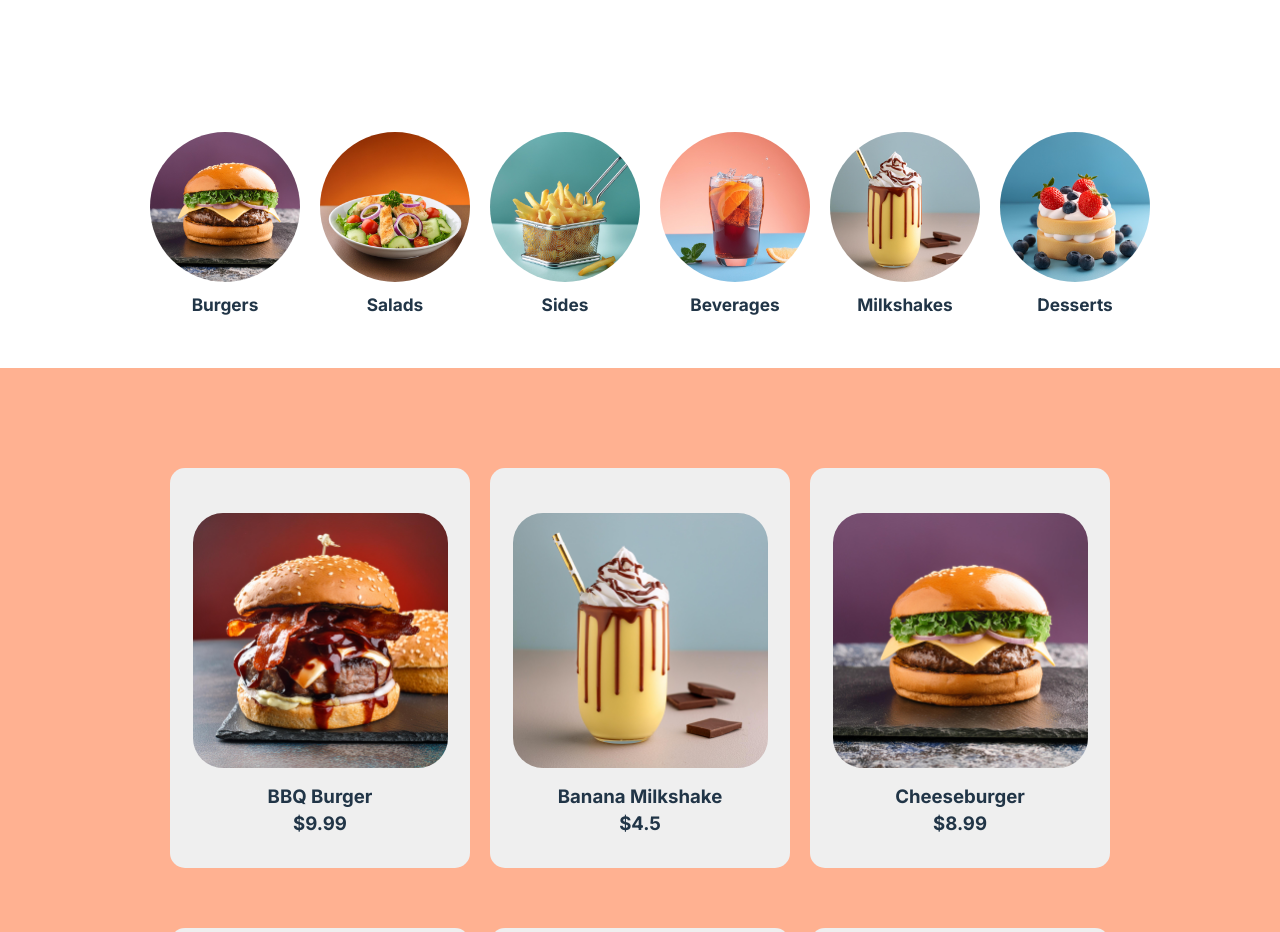
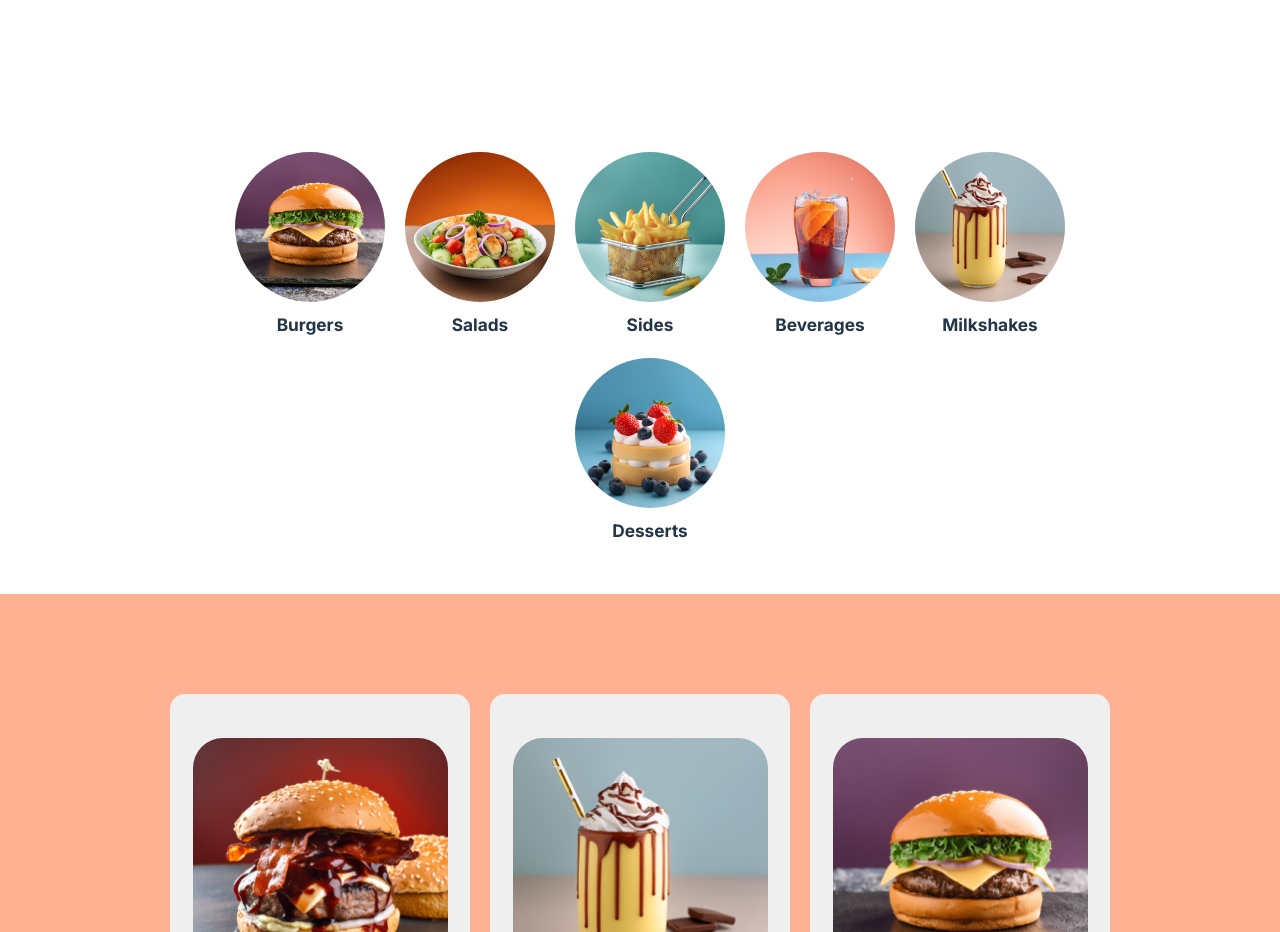
Before and after one commit to emmadq/bun-drop, a React (Vite) app: page / in a window 1280 px wide. Shown: the part 960-1892 px from the top of the page. Built offline with nearby package versions, Linux system fonts and the light colour scheme; data requests are answered from the project's data file; a web font is replaced by a local one.

Commit message:
add filter by category pictures

```diff
--- a/package.json
+++ b/package.json
@@ -3,12 +3,14 @@
   "private": true,
   "version": "0.0.0",
   "type": "module",
+  "homepage": "https://emmadq.github.io/bundrop/",
   "scripts": {
     "dev": "vite",
     "build": "vite build",
     "lint": "eslint . --ext js,jsx --report-unused-disable-directives --max-warnings 0",
     "preview": "vite preview",
-    "deploy": "gh-pages -d dist"
+    "deploy": "gh-pages -d dist",
+    "predeploy": "npm run build"
   },
   "dependencies": {
     "react": "^18.2.0",
--- a/src/App.css
+++ b/src/App.css
@@ -6,10 +6,10 @@
 
 body {
   min-height: 100vh;
-  overflow-x: hidden;
   font-family: "Inter", sans-serif; /* Se till att fonten appliceras på body */
   display: flex;
   flex-direction: column;
+  overflow-x: hidden;
 }
 
 a {
@@ -26,7 +26,6 @@ a {
 
 .Navbar-container {
   height: 150px;
-  width: 100vw;
   max-width: 1920px;
   display: flex;
   justify-content: space-between;
@@ -153,14 +152,20 @@ a {
 }
 
 .categories {
+  width: 70vw;
+  max-width: 1020px;
   display: flex;
+  flex-wrap: wrap;
+  justify-content: center;
   margin-top: 150px;
 }
+
 .cat-cont {
   display: flex;
   flex-direction: column;
   align-items: center;
   margin-left: 20px;
+  margin-top: 20px;
   font-size: 1.3rem;
 }
 
@@ -168,11 +173,14 @@ a {
   width: 150px;
   border-radius: 50%;
   margin-bottom: 10px;
+  cursor: pointer;
 }
 
-.cat-cont img:hover {
+.cat-cont.active img {
   width: 150px;
   border-radius: 50%;
+  margin-bottom: 10px;
+  cursor: pointer;
   border: #ffb191 solid 7px;
 }
 
@@ -193,6 +201,7 @@ a {
   justify-content: center;
   margin: 30px 10px;
   border: transparent;
+  cursor: pointer;
 }
 
 .menu-items div :hover {
--- a/src/components/CategoryCircle.jsx
+++ b/src/components/CategoryCircle.jsx
@@ -1,17 +1,32 @@
-import React from "react";
+import React, { useState } from "react";
 import useFetch from "../hooks/useFetch";
-import imgBurger from "../assets/bun drop images/cheeseburger2.jpg";
 
-function CategoryCircle() {
+function CategoryCircle({ catSearch, setCat }) {
   const { data, loading, error } = useFetch("http://localhost:3000/categories");
+  const [selectedCat, setSelectedCat] = useState(null);
 
   if (loading) return <div>Loading...</div>;
   if (error) return <div>Error: {error.message}</div>;
 
+  const handleClick = (catName) => {
+    if (selectedCat === catName) {
+      setSelectedCat(null);
+      setCat(null);
+    } else {
+      setSelectedCat(catName);
+      setCat(catName.toLowerCase());
+    }
+  };
+
+  console.log(setCat);
   return (
     <div className="categories">
       {data.map((c) => (
-        <div className="cat-cont" key={c.id}>
+        <div
+          className={`cat-cont ${selectedCat === c.name ? "active" : ""}`}
+          key={c.id}
+          onClick={() => handleClick(c.name)}
+        >
           <img src={c.image} alt="" />
           <h5>{c.name}</h5>
         </div>
--- a/src/components/Display.jsx
+++ b/src/components/Display.jsx
@@ -6,10 +6,12 @@ import Searchbar from "./Seachbar";
 
 function Display() {
   const [searchInput, setSearchInput] = useState("");
+  const [catSearch, setCat] = useState("");
 
   const handleInputChange = (input) => {
     setSearchInput(input);
   };
+
   return (
     <div className="display-container">
       <div className="header">
@@ -22,8 +24,8 @@ function Display() {
         </div>
       </div>
       <Searchbar onSearch={handleInputChange}></Searchbar>
-      <CategoryCircle></CategoryCircle>
-      <MenyItems input={searchInput}></MenyItems>
+      <CategoryCircle catSearch={catSearch} setCat={setCat}></CategoryCircle>
+      <MenyItems searchInput={searchInput} cat={catSearch}></MenyItems>
     </div>
   );
 }
--- a/src/components/MenyItems.jsx
+++ b/src/components/MenyItems.jsx
@@ -1,23 +1,23 @@
 import React, { useState, useEffect } from "react";
 import useFetch from "../hooks/useFetch";
 
-function MenyItems({ input }) {
+function MenyItems({ searchInput, cat }) {
   const { data, loading, error } = useFetch("http://localhost:3000/menu");
   const [sortedMenu, setSortedMenu] = useState([]);
 
   useEffect(() => {
     if (!data) return;
-    if (input) {
+    if (searchInput || cat) {
       const filteredMenu = data.filter(
         (d) =>
-          d.title.toLowerCase().includes(input.toLowerCase()) ||
-          d.category.toLowerCase().includes(input.toLowerCase())
+          d.title.toLowerCase().includes(searchInput.toLowerCase() || cat) ||
+          d.category.toLowerCase().includes(searchInput.toLowerCase() || cat)
       );
       setSortedMenu(filteredMenu);
     } else {
       setSortedMenu(data);
     }
-  }, [input, data]);
+  }, [searchInput, cat, data]);
 
   if (loading) return <div>Loading...</div>;
   if (error) return <div>Error: {error.message}</div>;
--- a/vite.config.js
+++ b/vite.config.js
@@ -4,5 +4,5 @@ import react from "@vitejs/plugin-react";
 // https://vitejs.dev/config/
 export default defineConfig({
   plugins: [react()],
-  base: "/bundrop/",
+  // base: "/bundrop/",
 });
```
